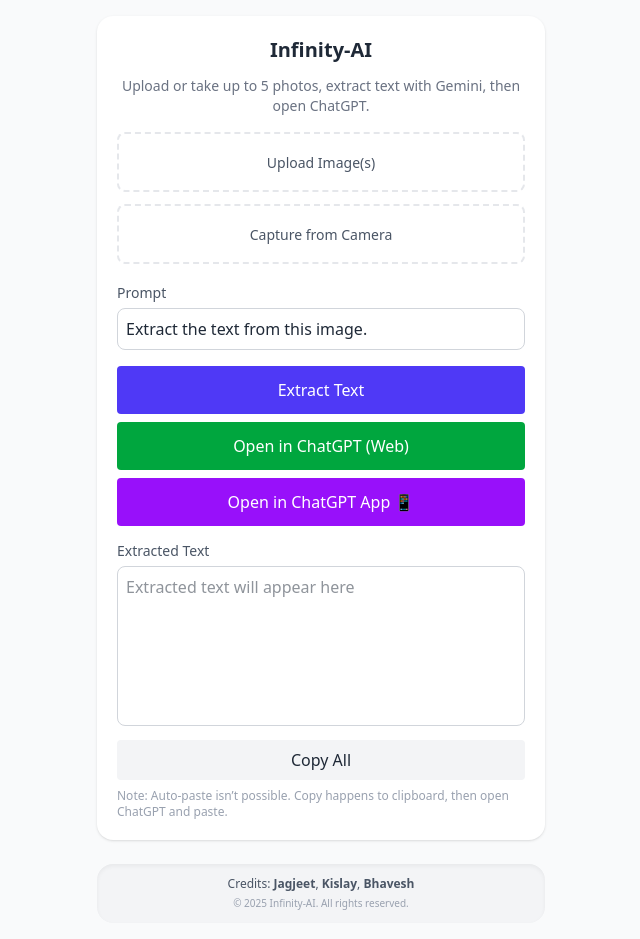
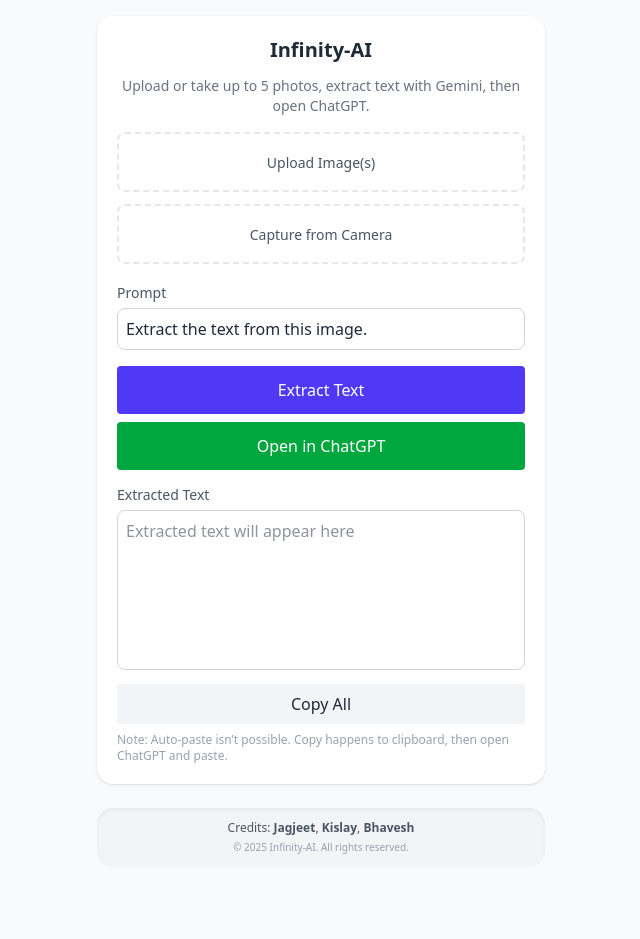
Before and after one commit to jagjeet-singh04/Infinity-AI, a React (Vite) app: page / in a window 1280 px wide. Shown: the whole page, without its empty margins (319-959 px from the left). After the commit the page ends 883 px from the top, so only its background shows below. Built offline with nearby package versions, Linux system fonts and the light colour scheme.

Commit message:
app changes made

```diff
--- a/src/App.jsx
+++ b/src/App.jsx
@@ -51,25 +51,34 @@
     const allText = extractedText.join("\n\n---\n\n");
     await navigator.clipboard.writeText(allText);
 
-      // Try opening the ChatGPT app first
-      const appLink = "chat.openai://";
+    // Deep link for ChatGPT app (iOS + Android)
+    const appLink = "chat.openai://chat"; // <-- more specific than just chat.openai://
     const webLink = "https://chat.openai.com";
 
+    // Create an invisible iframe trick (iOS Safari + Chrome on Android)
+    const iframe = document.createElement("iframe");
+    iframe.style.display = "none";
+    iframe.src = appLink;
+    document.body.appendChild(iframe);
+
+    const now = Date.now();
+
     const timeout = setTimeout(() => {
-        // If app didn't open, fallback to web
+      // If app did not open, fallback to web
+      if (Date.now() - now < 1500) {
         window.open(webLink, "_blank", "noopener,noreferrer");
-      }, 1000);
+      }
+      document.body.removeChild(iframe);
+    }, 1200);
 
-      // Attempt to open app
-      window.location.href = appLink;
-
-      // Clear timeout if app opens
+    // Extra safety: clear timeout if user actually left page
     window.addEventListener("blur", () => clearTimeout(timeout), { once: true });
   } catch (err) {
     console.warn("Clipboard write failed:", err);
     setShowManualCopy(true);
   }
 }
+
 
   async function handleRemove(idx) {
     setFiles((prev) => prev.filter((_, i) => i !== idx));
--- a/src/components/TextResult.jsx
+++ b/src/components/TextResult.jsx
@@ -4,7 +4,7 @@
   error,
   onExtract,
   onOpenChat,
-  onOpenChatApp,   // new
+  // new
   onCopy,
   hasImage,
 }) {
@@ -26,16 +26,10 @@
           className="w-full py-3 rounded bg-green-600 text-white font-medium"
           disabled={texts.length === 0}
         >
-          Open in ChatGPT (Web)
+          Open in ChatGPT
         </button>
 
-        <button
-          onClick={onOpenChatApp}
-          className="w-full py-3 rounded bg-purple-600 text-white font-medium"
-          disabled={texts.length === 0}
-        >
-          Open in ChatGPT App 📱
-        </button>
+
       </div>
 
       <div className="mt-3">
```
Lines whose indentation alone changed are shown as unchanged.
